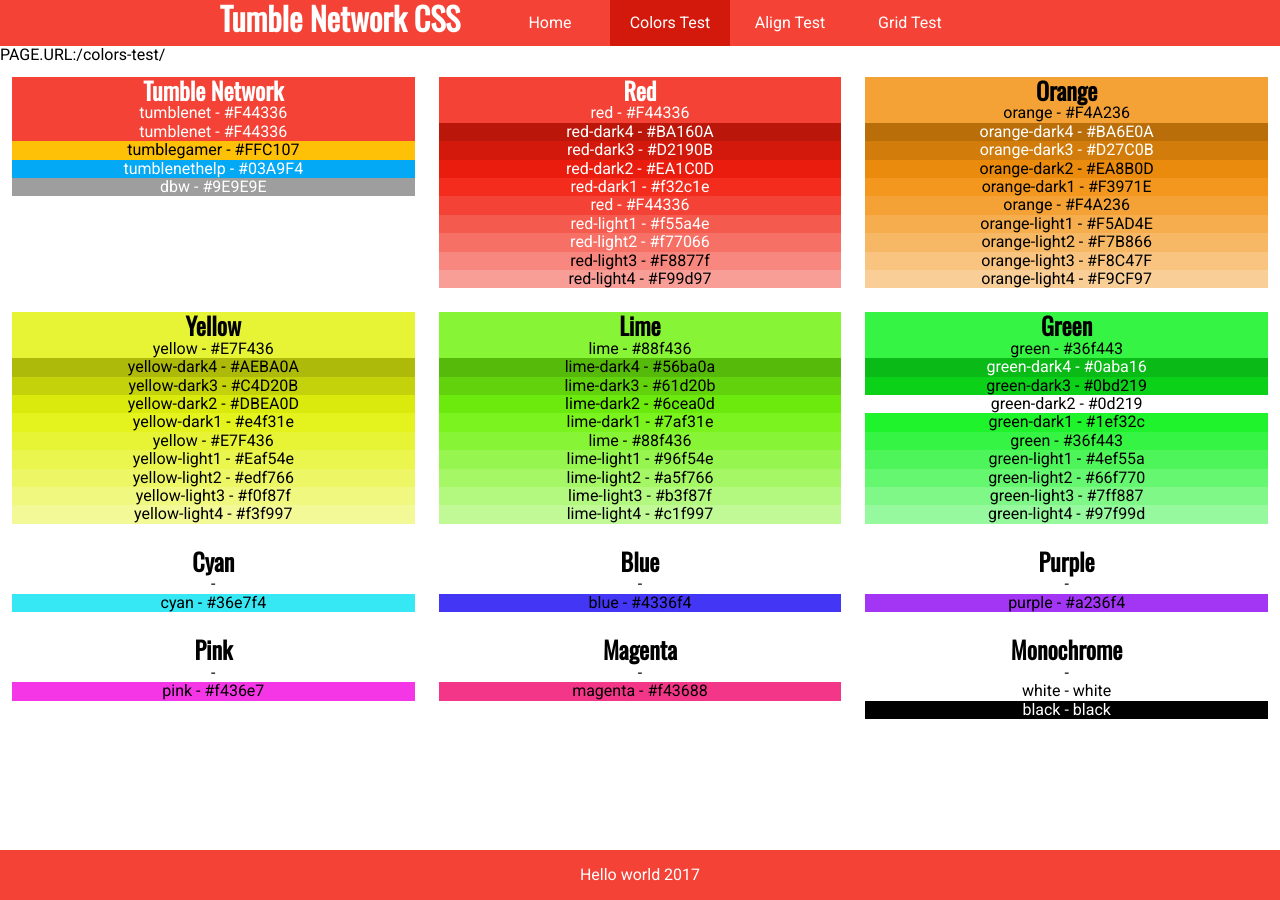
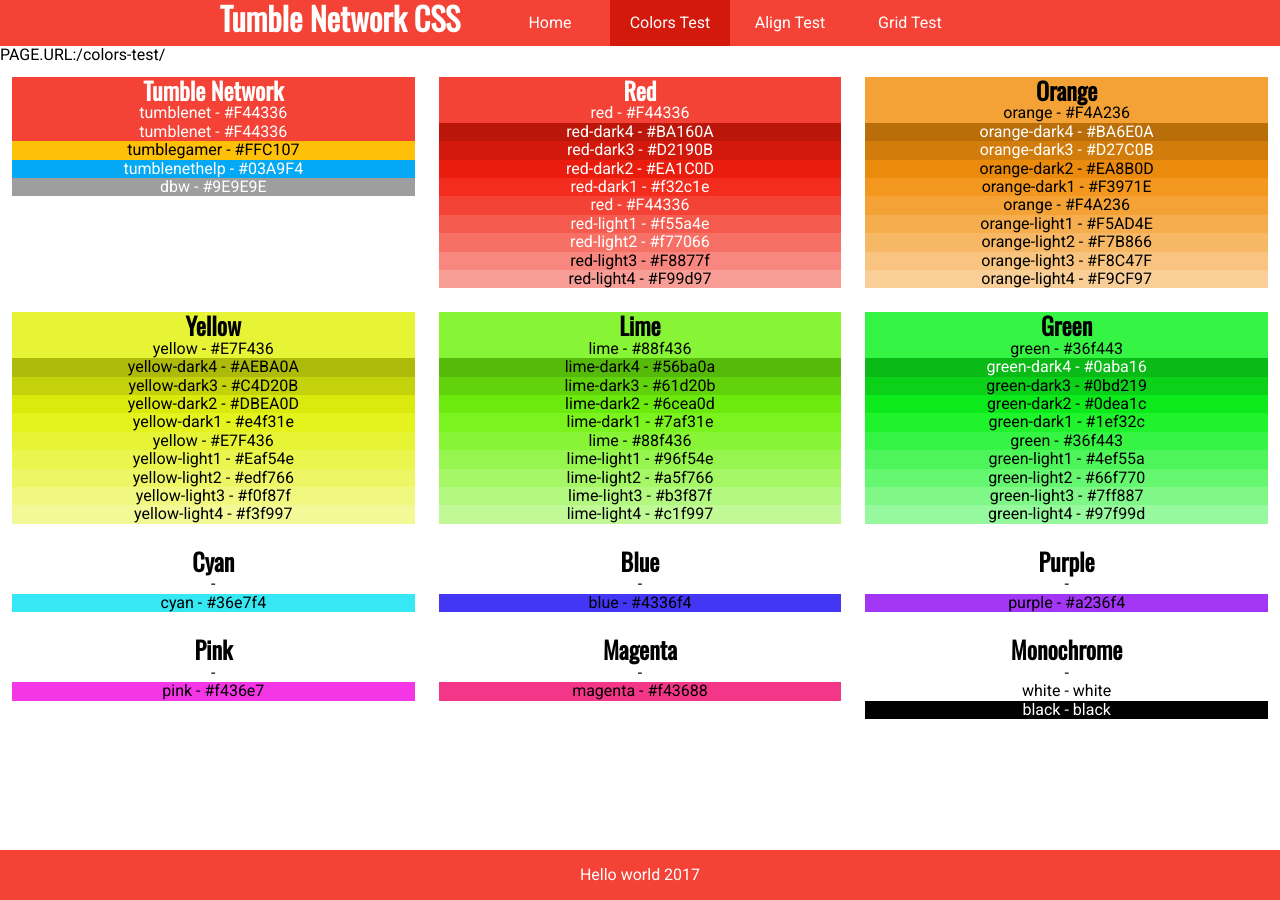
Before and after one commit to tumblenet/tumblenet-css, a Jekyll site: the page built from colors-test.html, in a window 1280 px wide. Built offline with Jekyll 4.4.1, drawn with Linux system fonts in a browser that asks for light colours.

Commit message:
Update css.yml

```diff
--- a/_data/css.yml
+++ b/_data/css.yml
@@ -123,7 +123,7 @@ colors:
    - name: "green-dark3"
      value: "#0bd219"
    - name: "green-dark2"
-     value: "#0d219"
+     value: "#0dea1c"
    - name: "green-dark1"
      value: "#1ef32c"
    - name: "green"
```
